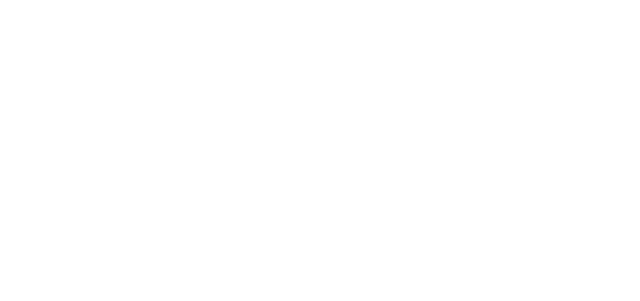
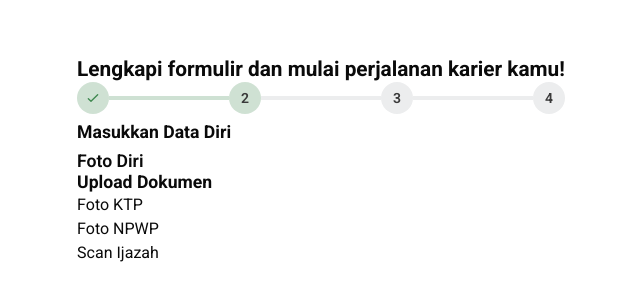
Before and after one commit to Rencanakan-id/rencanakan-talent_pool-frontend, a React (Vite) app: page /register in a window 1280 px wide. Before the commit this address had no page. Shown: the part 239-540 px from the top of the page, without its empty margins (319-959 px from the left). Built offline with nearby package versions, Linux system fonts and the light colour scheme.

Commit message:
feat: Create stepper for register form

```diff
--- a/src/components/index.ts
+++ b/src/components/index.ts
@@ -1,2 +1,3 @@
 export { Typography } from './atoms/typography';
 export { Textarea } from "./ui/textarea";
+export { Stepper } from "./ui/stepper"
--- /dev/null
+++ b/src/components/ui/stepper.tsx
@@ -0,0 +1,56 @@
+'use client'
+import React from 'react';
+
+interface StepperProps {
+  currentStep: number;
+}
+
+const Stepper: React.FC<StepperProps> = ({ currentStep }) => {
+  const steps = [1, 2, 3, 4];
+
+  return (
+    <div className="flex items-center w-full">
+      {steps.map((step, index) => (
+        <React.Fragment key={index}>
+          <div
+            className={`w-6 h-6 sm:w-8 sm:h-8 rounded-full flex items-center justify-center text-[10px] sm:text-xs md:text-sm font-semibold z-10 ${
+              index < currentStep
+                ? 'bg-[#3E884F40] text-[#3E884F]'
+                : index === currentStep
+                ? 'bg-[#3E884F40] text-rencanakan-main-black'
+                : 'bg-rencanakan-light-gray text-rencanakan-main-black'
+            }`}
+          >
+            {index < currentStep ? (
+              <svg
+                className="w-3 h-3 sm:w-4 sm:h-4 text-[#3E884F]"
+                fill="none"
+                stroke="currentColor"
+                viewBox="0 0 24 24"
+                xmlns="http://www.w3.org/2000/svg"
+              >
+                <path
+                  strokeLinecap="round"
+                  strokeLinejoin="round"
+                  strokeWidth="2"
+                  d="M5 13l4 4L19 7"
+                />
+              </svg>
+            ) : (
+              index + 1
+            )}
+          </div>
+          {index < steps.length - 1 && (
+            <div
+              className={`flex-grow h-1 ${
+                index < currentStep ? 'bg-[#3E884F40]' : 'bg-rencanakan-light-gray'
+              }`}
+            ></div>
+          )}
+        </React.Fragment>
+      ))}
+    </div>
+  );
+};
+
+export {Stepper};
--- a/src/main.tsx
+++ b/src/main.tsx
@@ -3,12 +3,14 @@ import { BrowserRouter, Route, Routes } from 'react-router';
 import './index.css';
 import App from './App.tsx';
 import { DesignSystemModule } from './modules/DesignSystemModule/index.tsx';
+import { RegisterModule } from './modules/DummyFormModule/index.tsx';
 
 createRoot(document.getElementById('root')!).render(
   <BrowserRouter>
     <Routes>
       <Route path="" element={<App />} />
       <Route path="/design" element={<DesignSystemModule />} />
+      <Route path="/register" element={<RegisterModule />} />
     </Routes>
   </BrowserRouter>
 );
--- /dev/null
+++ b/src/modules/DummyFormModule/index.tsx
@@ -0,0 +1,34 @@
+import { Typography, Stepper } from "@/components";
+
+export const RegisterModule = () => {
+  return (
+    <div className="flex min-h-screen w-full justify-center items-center bg-rencanakan-pure-white">
+      <div className="flex flex-col justify-center max-w-2xl mx-auto p-6">
+        <Typography variant="h5" className="text-center">
+          Lengkapi formulir dan mulai perjalanan karier kamu!
+        </Typography>
+        <Stepper currentStep={1}/>
+
+        <div>
+            <Typography variant="h6" className="my-2">Masukkan Data Diri</Typography>
+            <Typography variant="s4" className="font-semibold">Foto Diri</Typography>
+        </div>
+
+        <div>
+            <Typography variant="h6">Upload Dokumen</Typography>
+            <p>
+                Foto KTP
+            </p>
+            <p>
+                Foto NPWP
+            </p>
+            <p>
+                Scan Ijazah
+            </p>
+        </div>
+
+
+      </div>
+    </div>
+  );
+};
```
